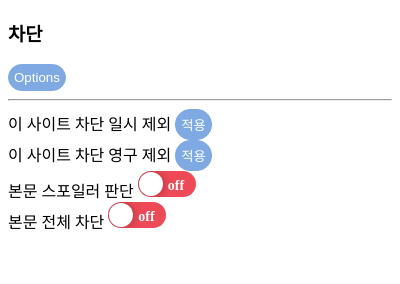
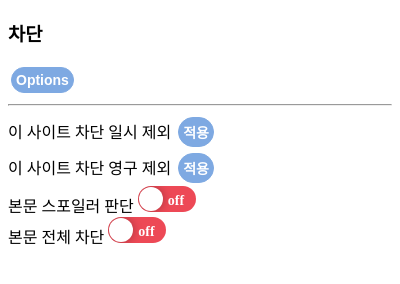
Before and after one commit to Linkage-Type-Spoiler-Blocker/ltsb-chrome-frontend, a browser extension: page src/popup/main.html in a window 400 px wide. Drawn offline with Linux system fonts and the light colour scheme.

Commit message:
Adjust spacing

```diff
--- a/src/popup/basic.css
+++ b/src/popup/basic.css
@@ -6,6 +6,9 @@
   border: 1px solid #7ea9e2;
   background-color: #7ea9e2;
   color: #fff;
-  padding: 5px;
+  padding: 4px;
   border-radius: 15px;
+  font-weight: bold;
+  font-size: 14px;
+  margin: 3px;
 }
```
